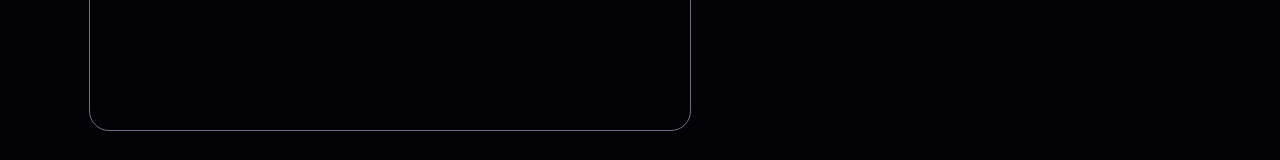
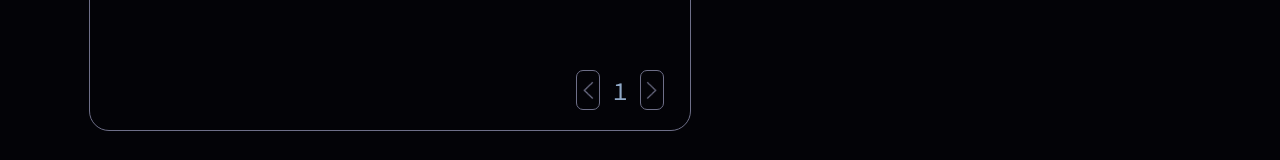
Before and after one commit to KatoIsa/React-portfolio-website, a React (Vite) app: page / in a window 1280 px wide. Shown: the part 570-730 px from the top of the page. Built offline with nearby package versions, Linux system fonts and the light colour scheme; a web font is replaced by a local one.

Commit message:
Adding functionality ...

```diff
--- a/src/Components/css/card.css
+++ b/src/Components/css/card.css
@@ -40,10 +40,10 @@
     opacity: 30%;
 }
 .card {
+    position: relative;
     display: flex;
     align-items: flex-end;
     margin-left: 20px;
-    position: relative;
     background: var(--dark-black);
     border: 1px solid var(--dark-black-light);
     height: 195px;
@@ -67,3 +67,36 @@
     width: 100px;
     font-size: 12px;
 }
+
+/*
+    section for the navigation button ...
+*/
+.NavigationButtons{
+    width: 100px;
+    position: absolute;
+    bottom: 20px;
+    right: 20px;
+    display: flex;
+    align-items: center;
+    justify-content: space-around;
+}
+.NavigationButtons button{
+    background: var(--dark-black);
+    border: 1px solid var(--dark-black-light);
+    border-radius: 7px;
+    padding: 5px;
+    height: 40px;
+    display: flex;
+    align-items: center;
+    justify-content: center;
+}
+.NavigationButtons button:hover{
+    cursor: pointer;
+}
+.NavigationButtons button img{
+    width: 12px;
+}
+.NavigationButtons .counter p{
+    width: fit-content;
+    font-size: 26px;
+}
--- a/src/Components/data/cards.jsx
+++ b/src/Components/data/cards.jsx
@@ -1,4 +1,7 @@
 /* eslint-disable react/prop-types */
+import { useState } from 'react'
+import backButton from '../css/Back-Button.png'
+import frontButton from '../css/Next-Button.png'
 import About from '../about'
 import Blog from '../blog'
 import '../css/card.css'
@@ -10,7 +13,7 @@ import Skills from '../skills'
 import Work from '../work'
 
 export default function Cards() {
-
+    const [counter, setCounter] = useState(1);
     let carddata = [
         {
             cardname: 'HOME',
@@ -62,6 +65,17 @@ export default function Cards() {
         }
     ]
 
+    const moveToPrevCard = () => {
+        setCounter(counter - 1)
+        if (counter == 1) setCounter(1)
+    }
+
+    const moveToNextCard = () => {
+        setCounter(counter + 1)
+        if (counter == carddata.length) setCounter(carddata.length)
+    }
+
+
     return <>
         {
             carddata.map(data =>
@@ -80,12 +94,21 @@ export default function Cards() {
 
                             {
                                 data.grow === true ?
-                                <div className="expandButton">
-                                    <button><img src={downarrow} alt="arrow" /> </button>
-                                </div> : <></>
+                                    <div className="expandButton">
+                                        <button><img src={downarrow} alt="arrow" /> </button>
+                                    </div> : <></>
                             }
                         </div> : <>
-                        {data.Expanded()}
+                            {data.Expanded()}
+                            <div className='NavigationButtons'>
+                                <button onClick={moveToPrevCard} className='backButton'>
+                                    <img src={backButton} alt="back" />
+                                </button>
+                                <div className='counter'><p>{counter}</p></div>
+                                <button onClick={moveToNextCard} className='nextButton'>
+                                    <img src={frontButton} alt="front" />
+                                </button>
+                            </div>
                         </>
                     }
                 </div>)
--- a/src/main.css
+++ b/src/main.css
@@ -20,3 +20,7 @@ body{
     background: var(--dark-black);
     color: var(--dark-black-lighter);
 }
+button{
+    border: none;
+    outline: none;
+}
```
Also changed, not shown: src/Components/css/Back-Button.png (added), src/Components/css/Next-Button.png (added).
